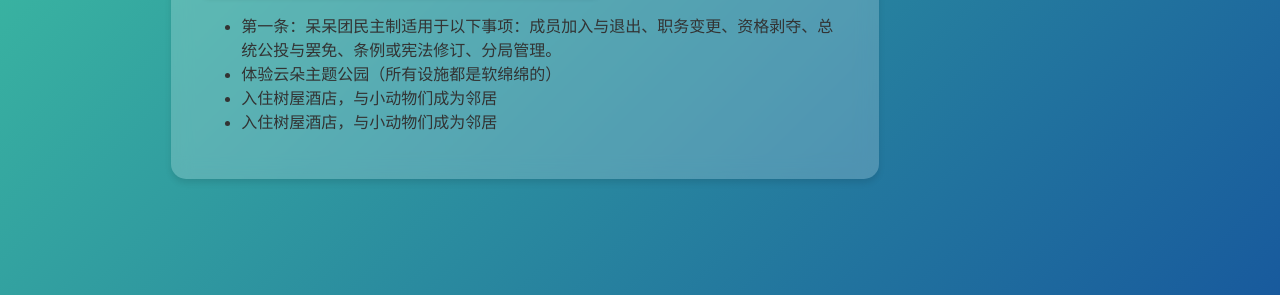
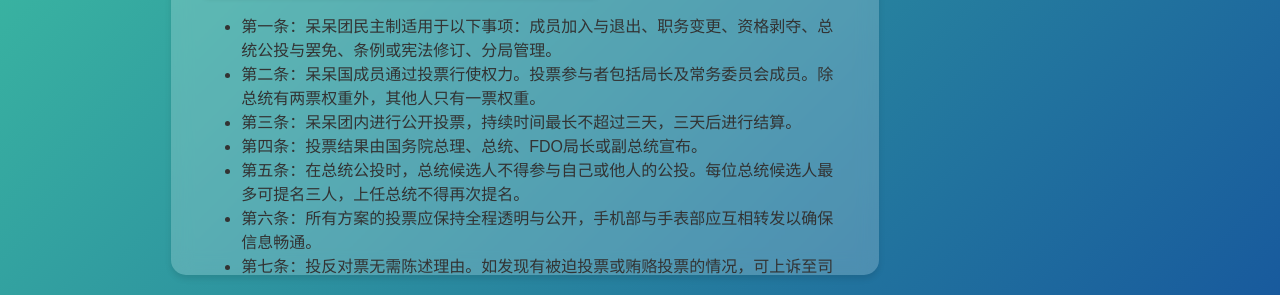
Before and after one commit to hljhlj121311/xiJP.GitHub.io, a plain HTML site: page index.html in a window 1280 px wide. Shown: the part 505-800 px from the top of the page. Drawn offline with Linux system fonts and the light colour scheme.

Commit message:
Update index.html

```diff
--- a/index.html
+++ b/index.html
@@ -161,9 +161,25 @@
 第一条：呆呆团民主制适用于以下事项：成员加入与退出、职务变更、资格剥夺、总统公投与罢免、条例或宪法修订、分局管理。
 
 </li>
-                <li>体验云朵主题公园（所有设施都是软绵绵的）</li>
-                <li>入住树屋酒店，与小动物们成为邻居</li>
-                <li>入住树屋酒店，与小动物们成为邻居</li>
+                <li>第二条：呆呆国成员通过投票行使权力。投票参与者包括局长及常务委员会成员。除总统有两票权重外，其他人只有一票权重。
+</li>
+                <li>第三条：呆呆团内进行公开投票，持续时间最长不超过三天，三天后进行结算。</li>
+                <li>第四条：投票结果由国务院总理、总统、FDO局长或副总统宣布。
+</li>
+                <li>第五条：在总统公投时，总统候选人不得参与自己或他人的公投。每位总统候选人最多可提名三人，上任总统不得再次提名。
+</li>
+                <li>第六条：所有方案的投票应保持全程透明与公开，手机部与手表部应互相转发以确保信息畅通。
+</li>
+                <li>第七条：投反对票无需陈述理由。如发现有被迫投票或贿赂投票的情况，可上诉至司法机构进行审判。
+</li>
+                <li>第八条：投票方案通过人数必须超过一半（≥7人）。若通过人数与反对票持平，则方案不予通过。如方案违反呆呆国宪法，则需立即下架或整改。
+</li>
+                <li>第九条：宪法的修改必须得到三分之二以上（＞10人）的同意，并经过司法部内部投票。若司法部投票结果同意且满足人数条件，则宪法修改生效。
+</li>
+                <li>第十条：加入的成员不得是被列入敌对势力的人员。加入成员零反对则两票通过，一反对需三票，二反对需四票，三反对需五票，四反对不予通过。同时需经过司法部审核。</li>
+                <p>声明</p>
+                <li>该条例是在FDO的基础上修订与完善，不约束FDO局内部。该条例可能会更改，如有提议请联系我们
+</li>
             </ul>
 
             </div>
```
